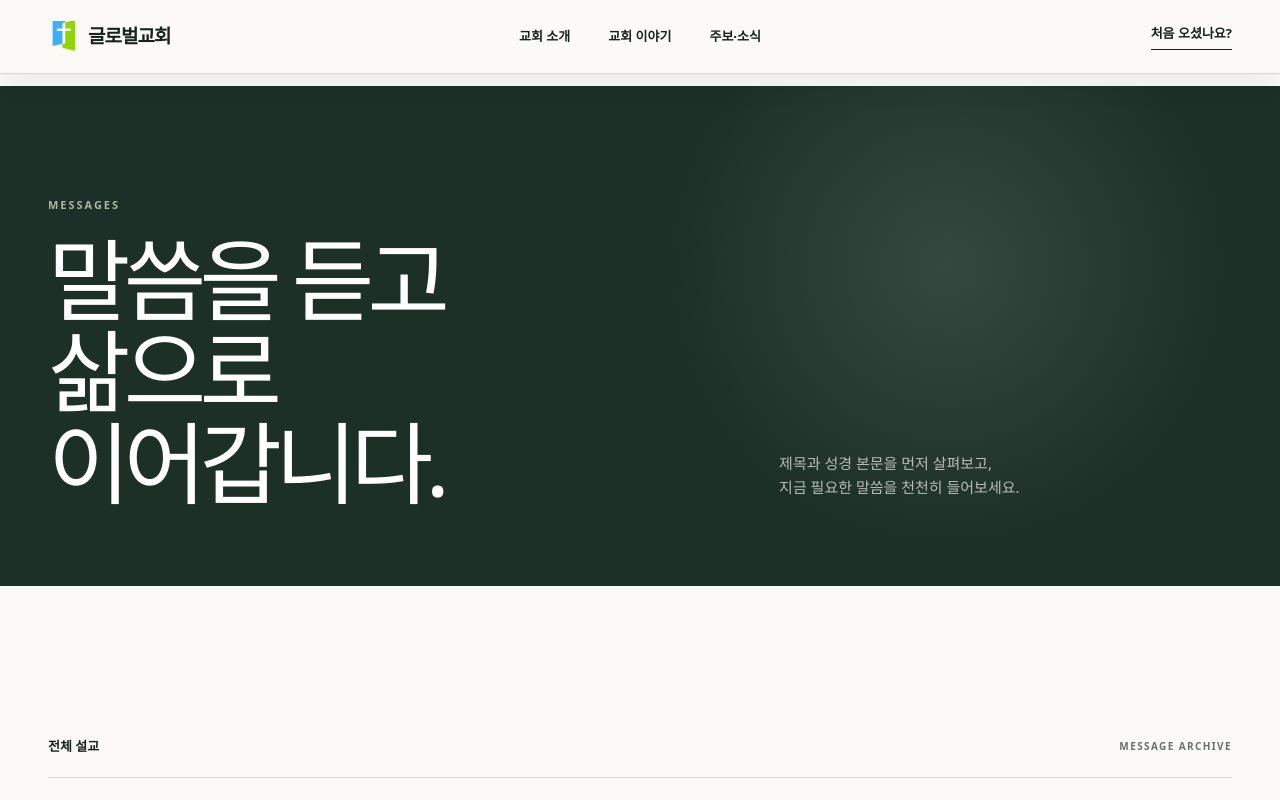
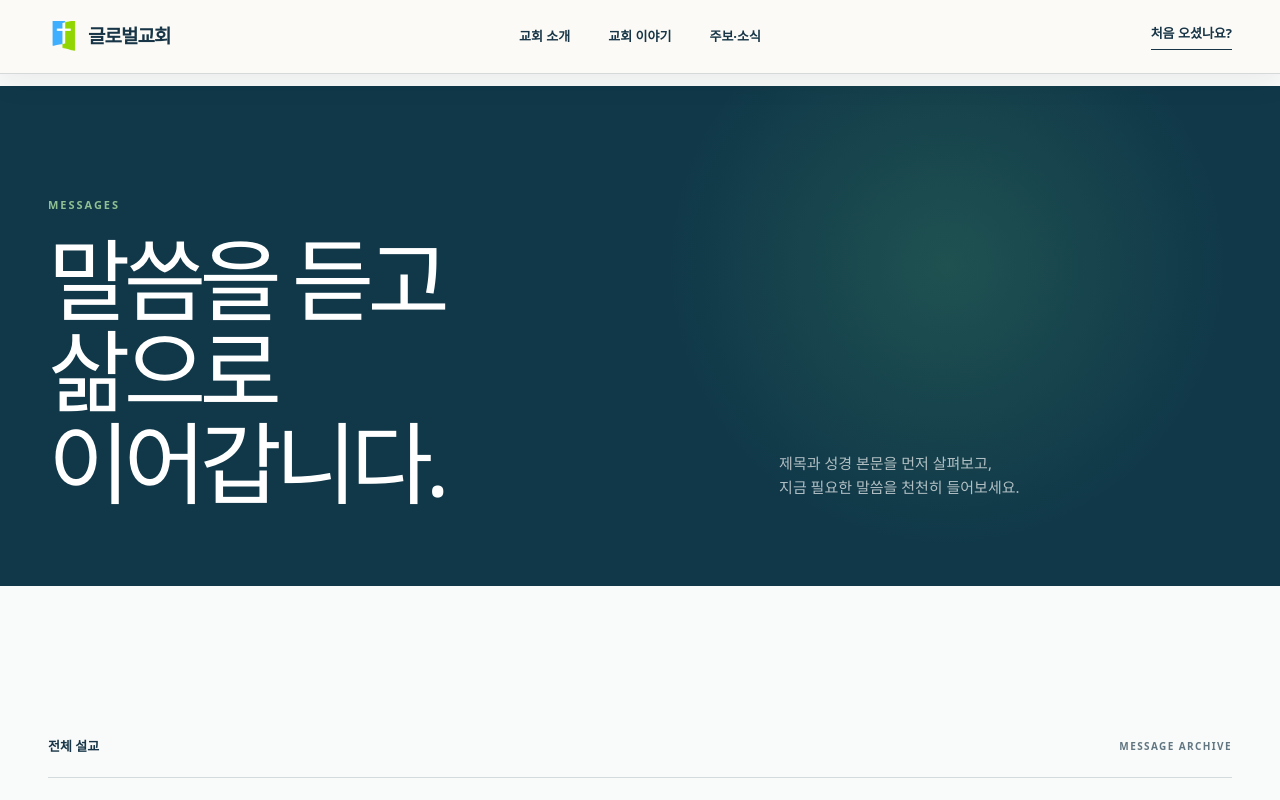
Before and after one commit to haZuny/global-church-page, a Next.js app: page /sermons in a window 1280 px wide. Shown: the top 800 px of the page. Built offline with nearby package versions, Linux system fonts and the light colour scheme; no server answers.

Commit message:
feat: 교단 로고에 맞춰 브랜드 팔레트를 정렬
로고의 청록과 초록을 기준으로 전역 색상 토큰과 공개 페이지의 어두운 섹션을 조정한다.

메인 사진 위 가독성, 밝은 배경 대비, 키보드 포커스 표시를 함께 보완한다.

```diff
--- a/app/globals.scss
+++ b/app/globals.scss
@@ -1,5 +1,5 @@
-:root { --ink:#19211d; --forest:#17392d; --forest-light:#2d5545; --cream:#f2eee5; --paper:#fbfaf6; --white:#fff; --line:rgba(25,33,29,.16); --muted:#69716c; --shell:min(1240px,calc(100vw - 48px)); --media-preview-ratio:16 / 10; --media-card-ratio:4 / 3; --media-portrait-ratio:4 / 5; --media-document-ratio:4 / 5; --media-detail-ratio:4 / 3; --serif:"Iowan Old Style","AppleMyungjo","Noto Serif KR",Georgia,serif; --sans:Pretendard,"Apple SD Gothic Neo","Noto Sans KR",system-ui,sans-serif; }
+:root { --ink:#173546; --forest:#15576b; --forest-light:#317d8d; --sage:#8fbf92; --cream:#edf4f2; --paper:#f9fbfa; --sand:#d8e7e1; --white:#fff; --line:rgba(23,53,70,.16); --muted:#627681; --shell:min(1240px,calc(100vw - 48px)); --media-preview-ratio:16 / 10; --media-card-ratio:4 / 3; --media-portrait-ratio:4 / 5; --media-document-ratio:4 / 5; --media-detail-ratio:4 / 3; --serif:"Iowan Old Style","AppleMyungjo","Noto Serif KR",Georgia,serif; --sans:Pretendard,"Apple SD Gothic Neo","Noto Sans KR",system-ui,sans-serif; }
 * { box-sizing:border-box; } html { scroll-behavior:smooth; } body { margin:0; overflow-x:clip; background:var(--paper); color:var(--ink); font-family:var(--sans); line-height:1.65; word-break:keep-all; } a { color:inherit; text-decoration:none; } button,input,select,textarea { font:inherit; } img { display:block; max-width:100%; } h1,h2,h3,p { margin:0; }
-:where(a,button,input,select,textarea):focus-visible { outline:3px solid #d3a759; outline-offset:4px; } [id] { scroll-margin-top:96px; }
-.page-shell { width:var(--shell); margin-inline:auto; }.skip-link { position:fixed; z-index:200; top:12px; left:12px; transform:translateY(-180%); padding:10px 16px; background:var(--white); color:var(--ink); border-radius:4px; }.skip-link:focus { transform:translateY(0); outline:3px solid #d3a759; }.sr-only { position:absolute; width:1px; height:1px; padding:0; margin:-1px; overflow:hidden; clip:rect(0,0,0,0); white-space:nowrap; border:0; }
-.eyebrow { color:var(--forest-light); font-size:.72rem; font-weight:700; letter-spacing:.16em; }.section-title { margin-top:16px; font-family:var(--serif); font-size:clamp(2.35rem,5vw,4.5rem); font-weight:400; letter-spacing:-.06em; line-height:1.15; }.button { display:inline-flex; align-items:center; justify-content:center; min-height:52px; padding:0 24px; border:1px solid transparent; border-radius:999px; background:var(--forest); color:var(--white); font-weight:700; transition:transform .18s ease,background-color .18s ease; }.button:hover { transform:translateY(-2px); background:#285244; }.button--light { background:var(--cream); color:var(--forest); }.page-intro { padding:164px 0 88px; background:var(--cream); }.page-intro p:last-child { max-width:650px; margin-top:24px; color:var(--muted); }.content-section { padding:88px 0 120px; }.placeholder { padding:36px; border:1px solid var(--line); border-radius:18px; background:var(--white); } @media (min-width:800px) { :root { --shell:min(1240px,calc(100vw - 96px)); } }
+:where(a,button,input,select,textarea):focus-visible { outline:3px solid #3ca9d7; outline-offset:4px; } [id] { scroll-margin-top:96px; }
+.page-shell { width:var(--shell); margin-inline:auto; }.skip-link { position:fixed; z-index:200; top:12px; left:12px; transform:translateY(-180%); padding:10px 16px; background:var(--white); color:var(--ink); border-radius:4px; }.skip-link:focus { transform:translateY(0); outline:3px solid #3ca9d7; }.sr-only { position:absolute; width:1px; height:1px; padding:0; margin:-1px; overflow:hidden; clip:rect(0,0,0,0); white-space:nowrap; border:0; }
+.eyebrow { color:var(--forest-light); font-size:.72rem; font-weight:700; letter-spacing:.16em; }.section-title { margin-top:16px; font-family:var(--serif); font-size:clamp(2.35rem,5vw,4.5rem); font-weight:400; letter-spacing:-.06em; line-height:1.15; }.button { display:inline-flex; align-items:center; justify-content:center; min-height:52px; padding:0 24px; border:1px solid transparent; border-radius:999px; background:var(--forest); color:var(--white); font-weight:700; transition:transform .18s ease,background-color .18s ease; }.button:hover { transform:translateY(-2px); background:#0f455a; }.button--light { background:var(--cream); color:var(--forest); }.page-intro { padding:164px 0 88px; background:var(--cream); }.page-intro p:last-child { max-width:650px; margin-top:24px; color:var(--muted); }.content-section { padding:88px 0 120px; }.placeholder { padding:36px; border:1px solid var(--line); border-radius:18px; background:var(--white); } @media (min-width:800px) { :root { --shell:min(1240px,calc(100vw - 96px)); } }
--- a/components/site-chrome/site-chrome.module.scss
+++ b/components/site-chrome/site-chrome.module.scss
@@ -9,7 +9,7 @@
 .home :global(.home-page > .hero) { order:1; }
 .home :global(.home-page > .home-updates--stories) { order:2; }
 .home :global(.home-page > .worship) { order:3; }
-.home :global(.home-page > .home-updates--news) { order:4; background:#e5dccd; }
+.home :global(.home-page > .home-updates--news) { order:4; background:#dfece8; }
 .home :global(.home-page > .location) { order:5; }
 .home :global(.hero) { position:relative; min-height:var(--home-panel-height); height:var(--home-panel-height); max-height:none; overflow:hidden; background:var(--forest); color:var(--white); }
 .home :global(.home-updates) { display:flex; align-items:center; }
@@ -41,7 +41,7 @@
 }
 .home :global(.hero__image), .home :global(.hero__veil) { position:absolute; inset:0; width:100%; height:100%; }
 .home :global(.hero__image) { object-fit:cover; object-position:center 38%; animation:hero-arrive 1.4s cubic-bezier(.22,1,.36,1) both; }
-.home :global(.hero__veil) { background:linear-gradient(90deg,rgba(18,33,26,.86) 0%,rgba(18,33,26,.57) 34%,rgba(18,33,26,.05) 68%),linear-gradient(0deg,rgba(10,22,17,.45) 0%,transparent 36%); }
+.home :global(.hero__veil) { background:linear-gradient(90deg,rgba(10,46,62,.88) 0%,rgba(10,46,62,.58) 34%,rgba(10,46,62,.05) 68%),linear-gradient(0deg,rgba(8,36,51,.46) 0%,transparent 36%); }
 .home :global(.hero__content) { position:relative; z-index:2; display:flex; flex-direction:column; justify-content:center; height:100%; padding-bottom:50px; }
 .home :global(.hero__eyebrow) { color:rgba(255,255,255,.72); opacity:1; }
 .home :global(.hero h1) { max-width:760px; font-family:var(--serif); font-size:clamp(58px,6.1vw,94px); font-weight:400; letter-spacing:-.07em; line-height:1.06; text-wrap:balance; opacity:1; animation:none; }
@@ -96,14 +96,14 @@
 .stories :global(.archive-filter-empty), .news :global(.archive-filter-empty) { text-align:center; }
 .stories :global(.archive-filter-reset), .news :global(.archive-filter-reset) { display:inline-flex; gap:10px; margin-top:22px; padding-bottom:4px; border-bottom:1px solid var(--ink); color:var(--ink); font-size:14px; font-weight:700; }
 
-.about :global(.archive-bridge), .stories :global(.archive-bridge), .news :global(.archive-bridge) { padding-block:68px; background:#e7dfd1; }
+.about :global(.archive-bridge), .stories :global(.archive-bridge), .news :global(.archive-bridge) { padding-block:68px; background:#e5efec; }
 .about :global(.archive-bridge .page-shell), .stories :global(.archive-bridge .page-shell), .news :global(.archive-bridge .page-shell) { display:flex; align-items:center; justify-content:space-between; }
 .about :global(.archive-bridge p), .stories :global(.archive-bridge p), .news :global(.archive-bridge p) { color:var(--muted); font-size:14px; }
 .about :global(.archive-bridge a), .stories :global(.archive-bridge a), .news :global(.archive-bridge a) { font-family:var(--serif); font-size:28px; font-weight:600; letter-spacing:-.04em; }
 .about :global(.archive-bridge a span), .stories :global(.archive-bridge a span), .news :global(.archive-bridge a span) { margin-left:18px; }
 
 .stories :global(.detail-hero), .sermons :global(.detail-hero) { background:var(--cream); }
-.news :global(.detail-hero--bulletin) { background:#e7dfd1; }
+.news :global(.detail-hero--bulletin) { background:#e5efec; }
 .stories :global(.detail-hero__inner), .news :global(.detail-hero__inner), .sermons :global(.detail-hero__inner) { max-width:1040px; padding-block:72px 86px; }
 .stories :global(.detail-back), .news :global(.detail-back), .sermons :global(.detail-back) { display:inline-flex; align-items:center; gap:10px; margin-bottom:74px; color:var(--muted); font-size:13px; font-weight:700; }
 .stories :global(.detail-back:hover), .news :global(.detail-back:hover), .sermons :global(.detail-back:hover) { color:var(--ink); }
@@ -132,7 +132,7 @@
 .news :global(.bulletin-document__toolbar) { display:flex; align-items:center; justify-content:space-between; min-height:70px; padding-inline:28px; border-bottom:1px solid var(--line); }
 .news :global(.bulletin-document__toolbar p) { font-size:12px; font-weight:700; }
 .news :global(.bulletin-document__toolbar span) { color:var(--muted); font-size:12px; }
-.news :global(.bulletin-document__page) { position:relative; aspect-ratio:var(--media-document-ratio); overflow:hidden; background:#fdf9e9; }
+.news :global(.bulletin-document__page) { position:relative; aspect-ratio:var(--media-document-ratio); overflow:hidden; background:#fbfdfc; }
 .news :global(.bulletin-document__page img) { width:100%; height:100%; object-fit:contain; }
 .news :global(.resource-attachments) { max-width:940px; margin:86px auto 0; padding-top:34px; border-top:1px solid var(--line); }
 .news :global(.resource-attachments__heading) { max-width:620px; }
@@ -145,7 +145,7 @@
 .news :global(.resource-downloads a), .news :global(.resource-images div > a) { display:inline-flex; flex:none; gap:10px; padding-bottom:3px; border-bottom:1px solid var(--ink); color:var(--ink); font-size:13px; font-weight:700; }
 .news :global(.resource-images) { display:grid; grid-template-columns:repeat(2,minmax(0,1fr)); gap:28px; margin-top:42px; }
 .news :global(.resource-images article) { overflow:hidden; border:1px solid var(--line); background:var(--cream); }
-.news :global(.resource-images__preview) { position:relative; display:block; overflow:hidden; aspect-ratio:var(--media-card-ratio); background:#e7dfd1; }
+.news :global(.resource-images__preview) { position:relative; display:block; overflow:hidden; aspect-ratio:var(--media-card-ratio); background:#e5efec; }
 .news :global(.resource-images__preview img) { width:100%; height:100%; object-fit:cover; transition:transform .3s ease; }
 .news :global(.resource-images__preview:hover img) { transform:scale(1.03); }
 .news :global(.resource-images__preview span) { position:absolute; right:14px; bottom:12px; padding:7px 9px; background:rgba(25,33,29,.78); color:var(--white); font-size:11px; font-weight:700; }
@@ -153,10 +153,10 @@
 .news :global(.resource-images div > a) { margin-top:18px; }
 
 .stories :global(.archive-hero), .news :global(.archive-hero), .sermons :global(.archive-hero), .worship :global(.archive-hero) { display:flex; min-height:500px; color:var(--white); }
-.stories :global(.archive-hero--stories) { background:radial-gradient(circle at 83% 14%,rgba(176,194,173,.2),transparent 27%),var(--forest); }
-.news :global(.archive-hero--news) { background:linear-gradient(125deg,transparent 53%,rgba(255,255,255,.07) 53% 54%,transparent 54%),#27352f; }
-.sermons :global(.archive-hero--sermons) { background:radial-gradient(circle at 74% 36%,rgba(169,183,163,.18),transparent 28%),#1c3028; }
-.worship :global(.archive-hero--worship) { background:linear-gradient(125deg,transparent 53%,rgba(255,255,255,.07) 53% 54%,transparent 54%),#20382e; }
+.stories :global(.archive-hero--stories) { background:radial-gradient(circle at 83% 14%,rgba(100,197,118,.2),transparent 27%),var(--forest); }
+.news :global(.archive-hero--news) { background:linear-gradient(125deg,transparent 53%,rgba(255,255,255,.07) 53% 54%,transparent 54%),#16475a; }
+.sermons :global(.archive-hero--sermons) { background:radial-gradient(circle at 74% 36%,rgba(100,197,118,.18),transparent 28%),#103849; }
+.worship :global(.archive-hero--worship) { background:linear-gradient(125deg,transparent 53%,rgba(255,255,255,.07) 53% 54%,transparent 54%),#15576b; }
 .stories :global(.archive-hero__inner), .news :global(.archive-hero__inner), .sermons :global(.archive-hero__inner), .worship :global(.archive-hero__inner) { display:grid; grid-template-columns:1.15fr .85fr; gap:10%; align-items:end; padding-block:94px 78px; }
 .stories :global(.archive-hero .eyebrow), .news :global(.archive-hero .eyebrow), .sermons :global(.archive-hero .eyebrow), .worship :global(.archive-hero .eyebrow) { color:var(--sage); }
 .stories :global(.archive-hero h1), .news :global(.archive-hero h1), .sermons :global(.archive-hero h1), .worship :global(.archive-hero h1) { font-family:var(--serif); font-size:clamp(62px,7vw,96px); font-weight:400; letter-spacing:-.075em; line-height:1.02; }
--- a/components/site-footer/site-footer.module.scss
+++ b/components/site-footer/site-footer.module.scss
@@ -1,6 +1,6 @@
 .footer {
   padding: 68px 0 32px;
-  background: #12251e;
+  background: #102d3c;
   color: var(--white);
 }
 
--- a/styles.css
+++ b/styles.css
@@ -1,14 +1,14 @@
 :root {
-  --ink: #19211d;
-  --forest: #17392d;
-  --forest-light: #2d5545;
-  --sage: #a9b7a3;
-  --cream: #f2eee5;
-  --paper: #fbfaf6;
-  --sand: #ded5c4;
+  --ink: #173546;
+  --forest: #15576b;
+  --forest-light: #317d8d;
+  --sage: #8fbf92;
+  --cream: #edf4f2;
+  --paper: #f9fbfa;
+  --sand: #d8e7e1;
   --white: #ffffff;
-  --line: rgba(25, 33, 29, 0.16);
-  --muted: #69716c;
+  --line: rgba(23, 53, 70, 0.16);
+  --muted: #627681;
   --shell: min(1240px, calc(100vw - 96px));
   --serif: "Iowan Old Style", "AppleMyungjo", "Noto Serif KR", Georgia, serif;
   --sans: Pretendard, "Apple SD Gothic Neo", "Noto Sans KR", system-ui, sans-serif;
```
